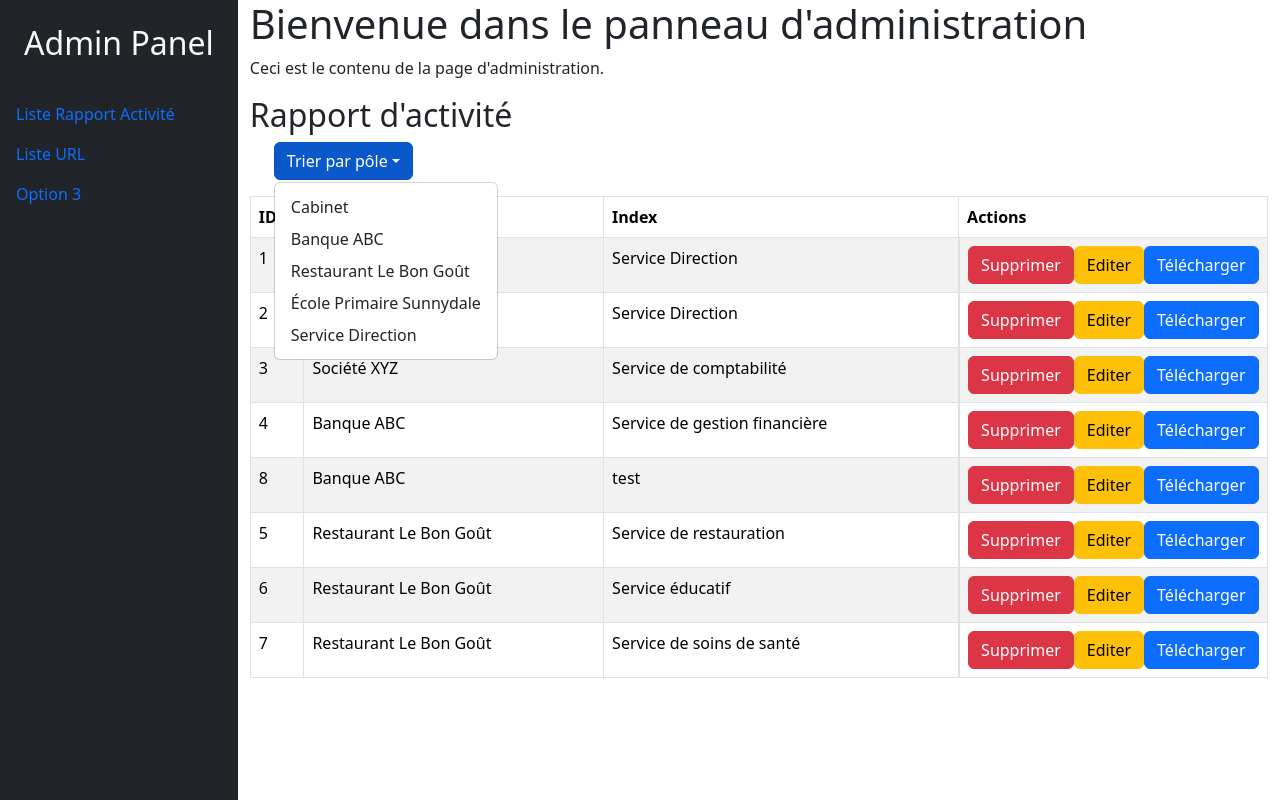
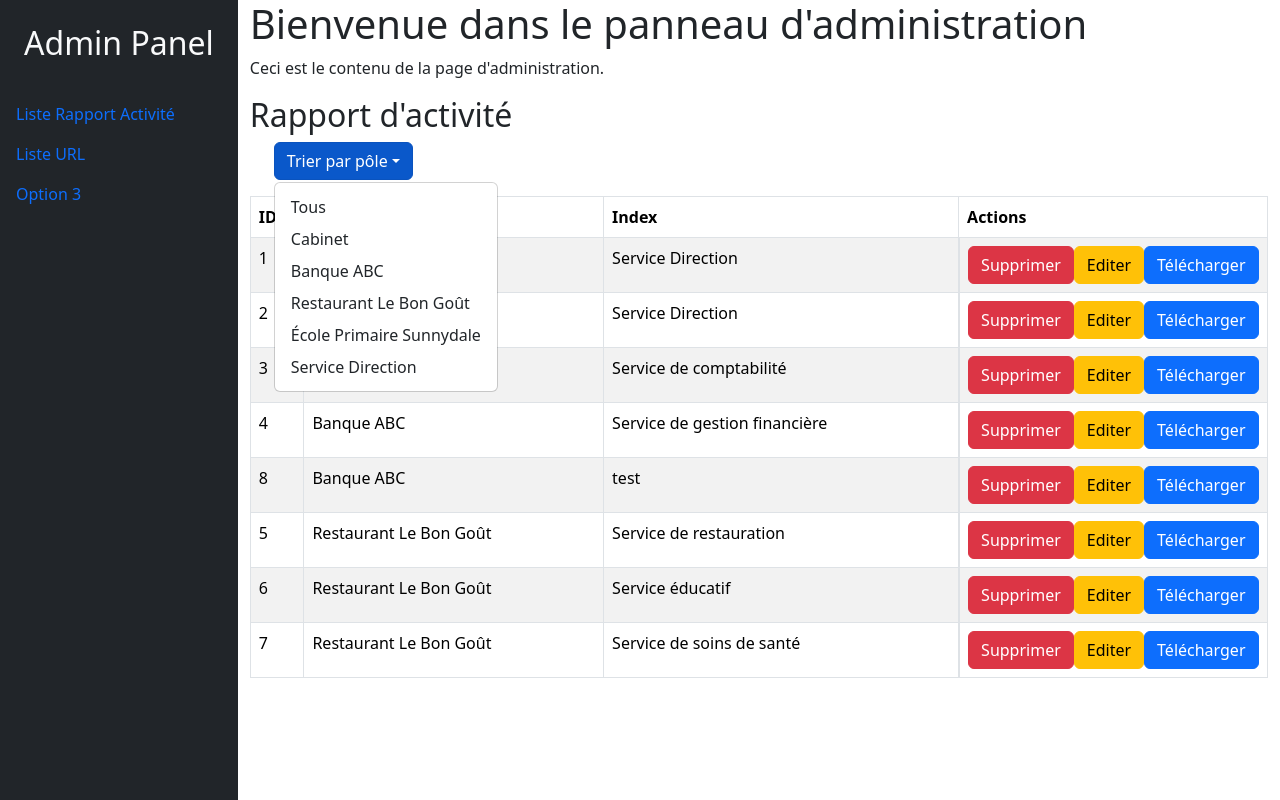
Before and after one commit to Noneku/RapportActiviteMairieFront, a React (Vite) app: page /admin/ListRapportActivite in a window 1280 px wide. Both pictures are taken after a click on the button "Trier par pôle". Built offline with nearby package versions, Linux system fonts and the light colour scheme.

Commit message:
Update Filter DropdownMenu

```diff
--- a/package.json
+++ b/package.json
@@ -12,6 +12,7 @@
   "dependencies": {
     "@material-tailwind/react": "^2.1.2",
     "@popperjs/core": "^2.11.8",
+    "axios": "^1.5.1",
     "bootstrap": "^5.3.2",
     "react": "^18.2.0",
     "react-bootstrap": "^2.9.0",
--- a/src/components/Admin/ListRapportActivite.jsx
+++ b/src/components/Admin/ListRapportActivite.jsx
@@ -1,20 +1,21 @@
 import React, { useState } from "react";
 import { Table, Button } from "react-bootstrap";
 import DropDownInput from "../Buttons/DropDownInput";
+import APIService from "../../services/APIService";
 
 export function ListRapportActivite() {
 
   //Call Ajax qui apelle tous les poles
+
   const poles = [
-    { id: 1, pole: "Cabinet" },
-    { id: 2, pole: "Banque ABC" },
-    { id: 3, pole: "Restaurant Le Bon Goût" },
-    { id: 4, pole: "École Primaire Sunnydale" },
-    { id: 5, pole: "Service Direction" }
+    { id: 1, poleNom: "Cabinet" },
+    { id: 2, poleNom: "Banque ABC" },
+    { id: 3, poleNom: "Restaurant Le Bon Goût" },
+    { id: 4, poleNom: "École Primaire Sunnydale" },
+    { id: 5, poleNom: "Service Direction" }
   ];
 
-  const [rapports, setRapports] = useState(
-    [
+  const originalRapports = [
     { id: 1, name: "Cabinet", description: "Service Direction" },
     { id: 2, name: "Pôle test", description: "Service Direction" },
     { id: 3, name: "Société XYZ", description: "Service de comptabilité" },
@@ -23,12 +24,13 @@ export function ListRapportActivite() {
     { id: 5, name: "Restaurant Le Bon Goût", description: "Service de restauration" },
     { id: 6, name: "Restaurant Le Bon Goût", description: "Service éducatif" },
     { id: 7, name: "Restaurant Le Bon Goût", description: "Service de soins de santé" }
-  ]);
+  ];
 
+  const [rapports, setRapports] = useState(originalRapports);
 
-  const handleDelete = (id) => {
-    setItems(items.filter((item) => item.id !== id));
-  };
+  // const handleDelete = (id) => {
+  //   setItems(rapports.filter((item) => item.id !== id));
+  // };
 
   return (
     <div className="d-flex flex-row">
@@ -37,7 +39,7 @@ export function ListRapportActivite() {
         <p>Ceci est le contenu de la page d'administration.</p>
 
         <h2>Rapport d'activité</h2>
-        <DropDownInput titleDropDown={"Trier par pôle"} menuDropDown={ poles } />
+        <DropDownInput titleDropDown={"Trier par pôle"} menuDropDown={ poles } setterArray={ setRapports } originalData={originalRapports}/>
         <Table striped bordered hover className="mt-3">
           <thead>
             <tr>
--- a/src/components/Buttons/DropDownInput.jsx
+++ b/src/components/Buttons/DropDownInput.jsx
@@ -1,7 +1,19 @@
 import React from 'react'
 import { Button, Dropdown } from "react-bootstrap";
 
-export default function DropDownInput({ titleDropDown, menuDropDown }) {
+export default function DropDownInput({ titleDropDown, menuDropDown, setterArray, originalData }) {
+
+    //Function for filter by dropdown button
+    const handleOnClick = (value) => {
+        if (value === "Tous") {
+          setterArray(originalData);
+        } else {
+          const filterRapport = originalData.filter((rapport) => rapport.name === value);
+
+          setterArray(filterRapport);
+        }
+      }
+
   return (
     <div className="d-flex">
       <Dropdown className="mx-4">
@@ -9,12 +21,12 @@ export default function DropDownInput({ titleDropDown, menuDropDown }) {
           { titleDropDown }
         </Dropdown.Toggle>
         <Dropdown.Menu>
+        <Dropdown.Item key="Tous" onClick={() => handleOnClick("Tous")}>Tous</Dropdown.Item>
             {
+                //Display menu
                 menuDropDown.map((element) =>
-
-                <Dropdown.Item key={element.id}>{ element.pole }</Dropdown.Item>
-                )
-            }
+                <Dropdown.Item key={element.id} onClick={() => handleOnClick(element.poleNom)}>{ element.poleNom }</Dropdown.Item>
+            )}
         </Dropdown.Menu>
       </Dropdown>
     </div>
--- /dev/null
+++ b/src/services/APIService.jsx
@@ -0,0 +1,14 @@
+import axios from 'axios';
+
+class APIService {
+    static async getPoles() {
+        try {
+            const response = await axios.get('https://mairie-roubaix.wiremockapi.cloud/poles');
+            return await response.data;
+        } catch (error) {
+            throw error;
+        }
+    }
+}
+
+export default APIService;
```
Also changed, not shown: 1 other file (tests, documents, lock files or other folders). Lines whose indentation alone changed are shown as unchanged.
